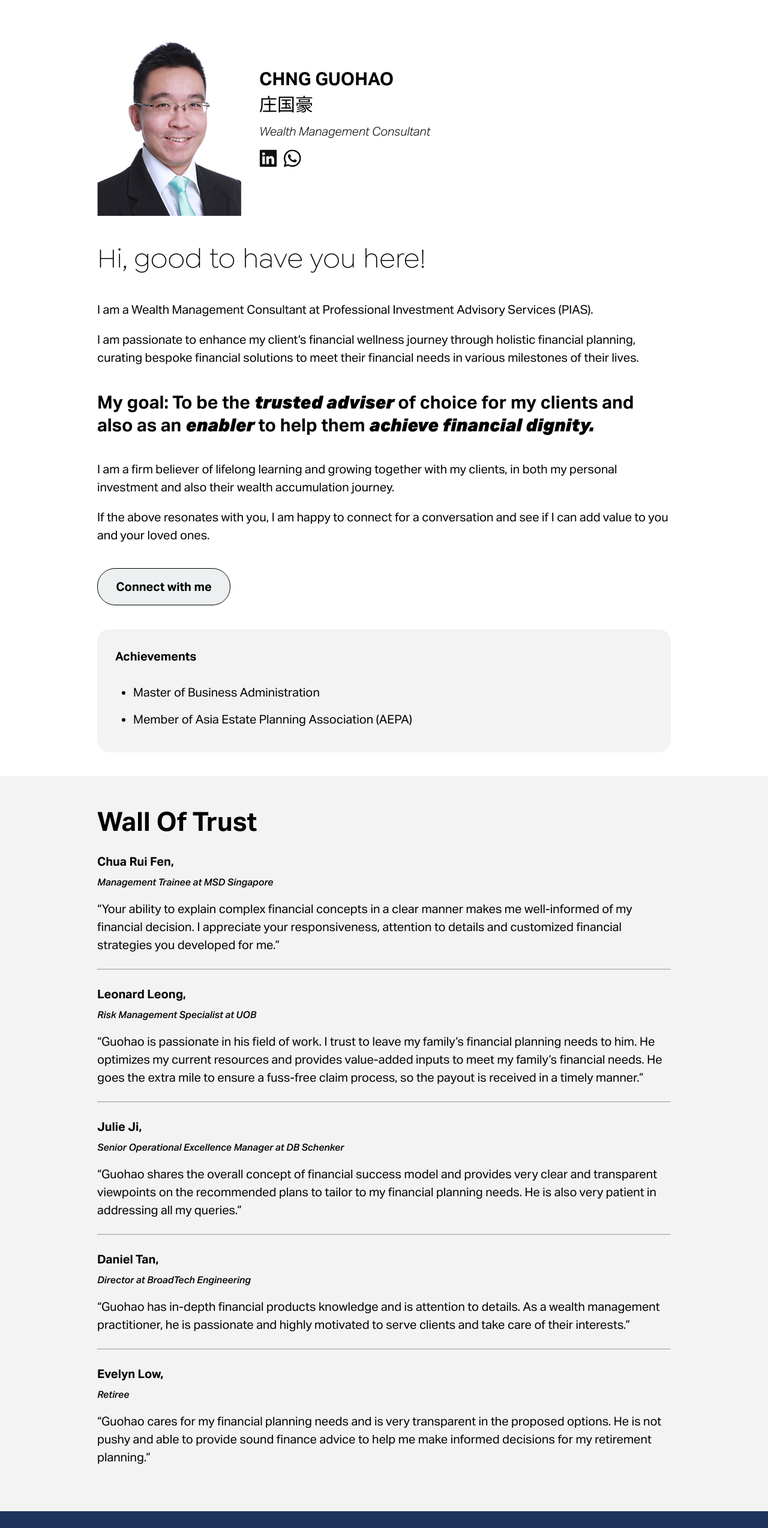
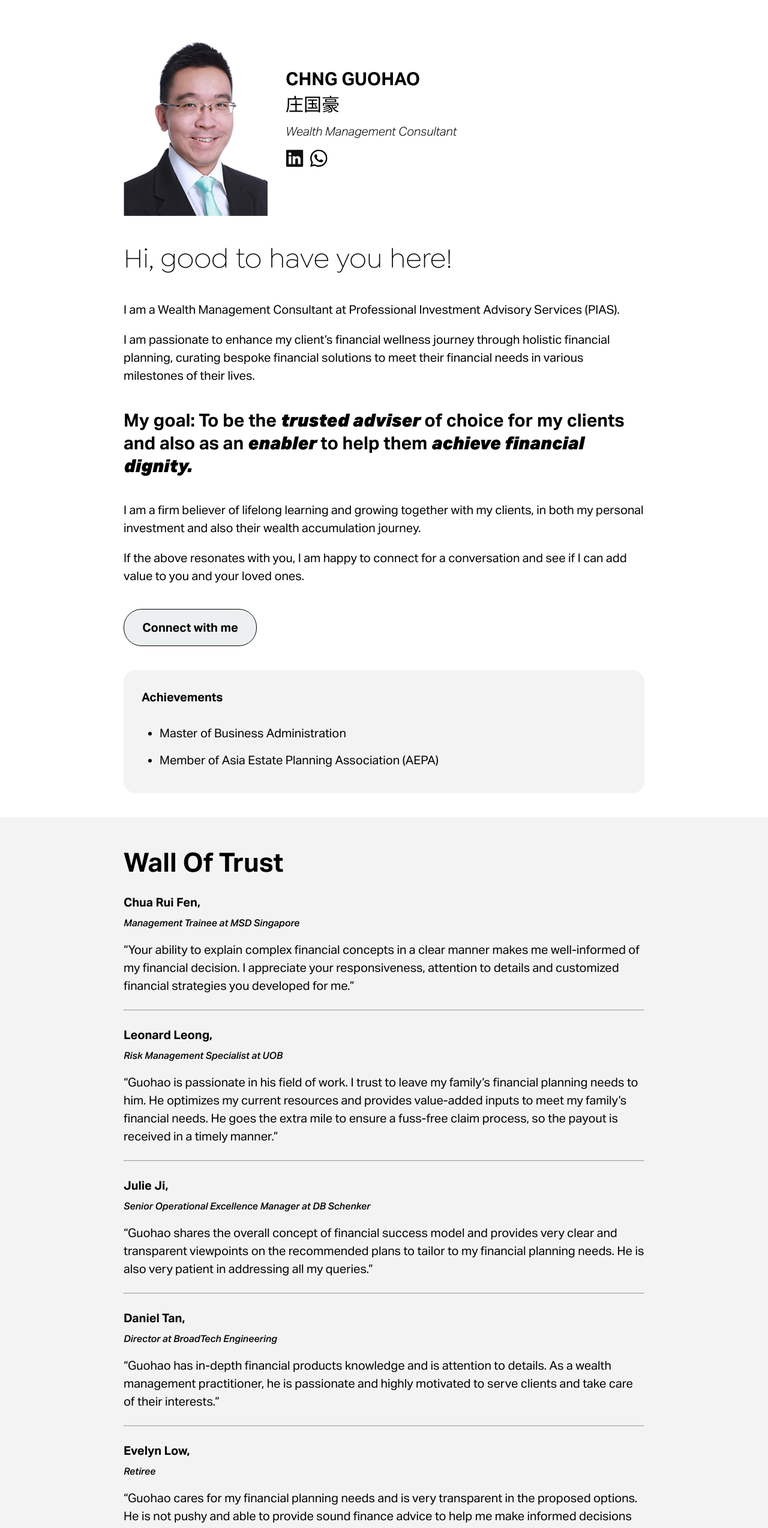
Before and after one commit to dreammac3816547290/ChngGuoHao, a Next.js app: page / in a window 1280 px wide. Shown: the top 2547 px of the page at 60% size. Built offline with nearby package versions, Linux system fonts and the light colour scheme.

Commit message:
V1 update 6, increase margin

```diff
--- a/app/ui/goldenNuggets.module.css
+++ b/app/ui/goldenNuggets.module.css
@@ -1,5 +1,5 @@
 .main {
-  padding: 0.8rem calc(15% - 0.3rem) 0;
+  padding: 0.8rem calc(20% - 0.5rem) 0;
   background: #1e345d;
   color: white;
 }
--- a/app/ui/profile.module.css
+++ b/app/ui/profile.module.css
@@ -1,5 +1,5 @@
 .main {
-  padding: 0.4rem calc(15% - 0.3rem);
+  padding: 0.4rem calc(20% - 0.5rem);
 }
 
 .header {
--- a/app/ui/wallOfTrust.module.css
+++ b/app/ui/wallOfTrust.module.css
@@ -1,5 +1,5 @@
 .main {
-  padding: 0.5rem calc(15% - 0.3rem);
+  padding: 0.5rem calc(20% - 0.5rem);
   background: #f3f3f3;
 }
 
```
